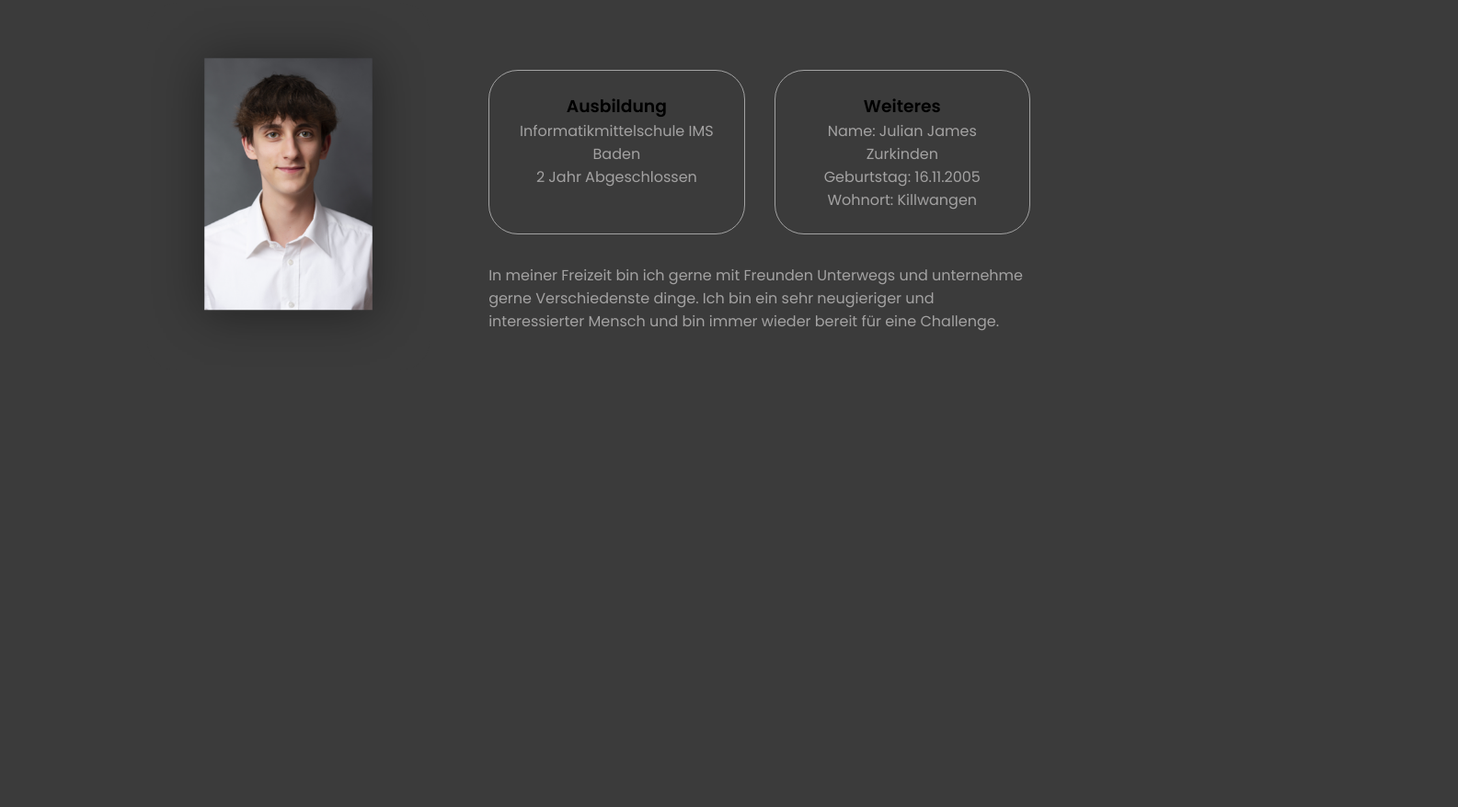
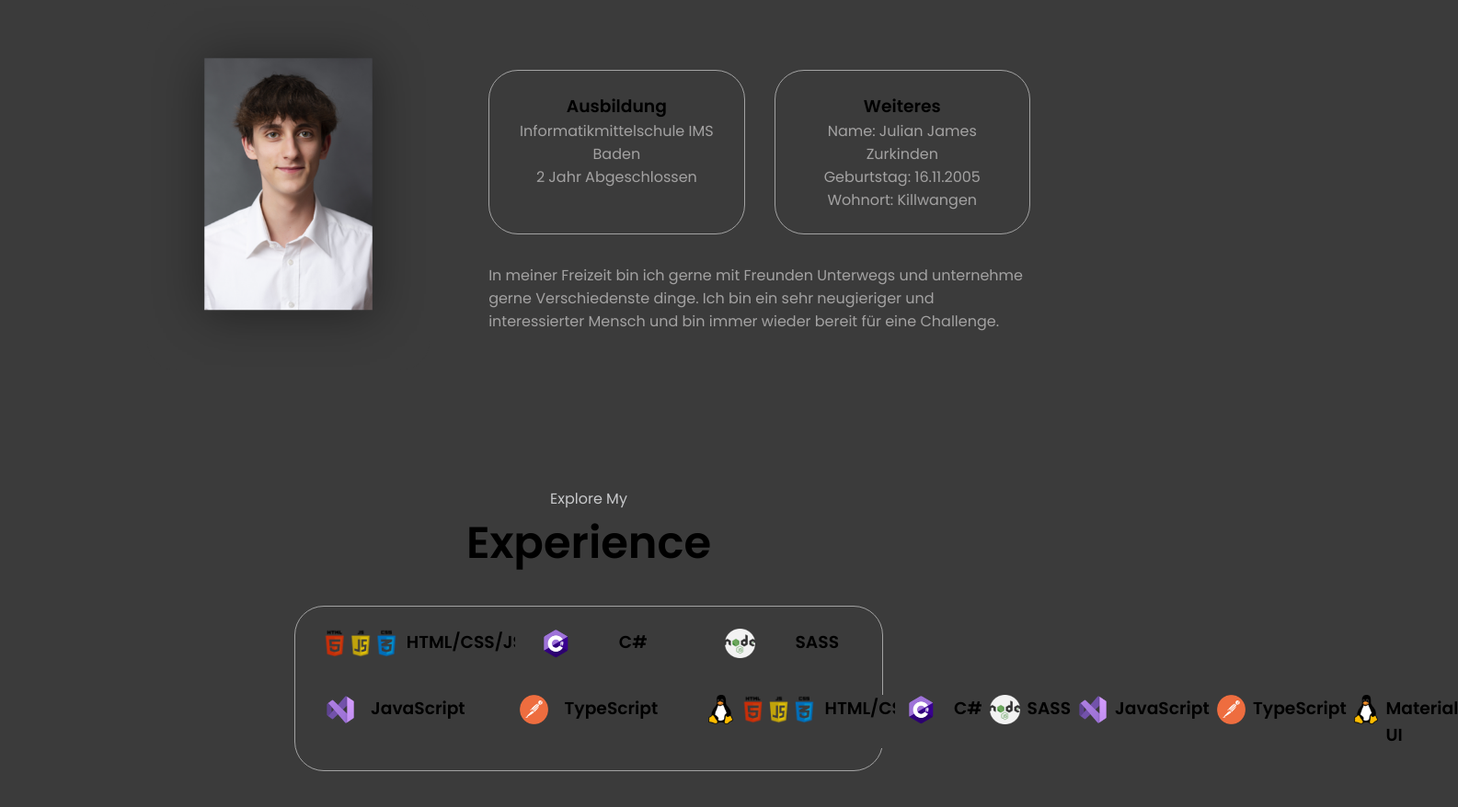
Before and after one commit to julian05z/BewerbungsSeite, a plain HTML site: page index.html in a window 1280 px wide. Shown: the part 996-1874 px from the top of the page at 92% size, 1585 px wide, since content can reach past the window. Before the commit the page ends 1544 px from the top, so only its background shows below. Drawn offline with Linux system fonts and the light colour scheme.

Commit message:
Meine kentnisse erstell noch nicht fertig

```diff
--- a/index.html
+++ b/index.html
@@ -92,6 +92,147 @@
             </div>
           </div>
         </div>
+
+
+        <section id="experience">
+            <p class="section__text__p1">Explore My</p>
+            <h1 class="title">Experience</h1>
+            <div class="experience-details-container">
+              <div class="about-containers">
+                <div class="details-container">
+
+                  <div class="article-container">
+                    <article>
+                      <img
+                        src="./assets/Bild17.png"
+                        alt="Experience icon"
+                        class="icon"
+                      />
+                      <div>
+                        <h3>HTML/CSS/JS</h3>
+
+                      </div>
+                    </article>
+                    <article>
+                      <img
+                        src="./assets/Bild16.png"
+                        alt="Experience icon"
+                        class="icon"
+                      />
+                      <div>
+                        <h3>C#</h3>
+
+                      </div>
+                    </article>
+                    <article>
+                      <img
+                        src="./assets/Bild14.png"
+                        alt="Experience icon"
+                        class="icon"
+                      />
+                      <div>
+                        <h3>SASS</h3>
+
+                      </div>
+                    </article>
+                    <article>
+                      <img
+                        src="./assets/Bild13.png"
+                        alt="Experience icon"
+                        class="icon"
+                      />
+                      <div>
+                        <h3>JavaScript</h3>
+
+                      </div>
+                    </article>
+                    <article>
+                      <img
+                        src="./assets/Bild12.png"
+                        alt="Experience icon"
+                        class="icon"
+                      />
+                      <div>
+                        <h3>TypeScript</h3>
+
+                      </div>
+                    </article>
+                    <article>
+                      <img
+                        src="./assets/Bild11.png"
+                        alt="Experience icon"
+                        class="icon"
+                      />
+                      <article>
+                        <img
+                          src="./assets/Bild17.png"
+                          alt="Experience icon"
+                          class="icon"
+                        />
+                        <div>
+                          <h3>HTML/CSS/JS</h3>
+
+                        </div>
+                      </article>
+                      <article>
+                        <img
+                          src="./assets/Bild16.png"
+                          alt="Experience icon"
+                          class="icon"
+                        />
+                        <div>
+                          <h3>C#</h3>
+
+                        </div>
+                      </article>
+                      <article>
+                        <img
+                          src="./assets/Bild14.png"
+                          alt="Experience icon"
+                          class="icon"
+                        />
+                        <div>
+                          <h3>SASS</h3>
+
+                        </div>
+                      </article>
+                      <article>
+                        <img
+                          src="./assets/Bild13.png"
+                          alt="Experience icon"
+                          class="icon"
+                        />
+                        <div>
+                          <h3>JavaScript</h3>
+
+                        </div>
+                      </article>
+                      <article>
+                        <img
+                          src="./assets/Bild12.png"
+                          alt="Experience icon"
+                          class="icon"
+                        />
+                        <div>
+                          <h3>TypeScript</h3>
+
+                        </div>
+                      </article>
+                      <article>
+                        <img
+                          src="./assets/Bild11.png"
+                          alt="Experience icon"
+                          class="icon"
+                        />
+                      <div>
+                        <h3>Material UI</h3>
+
+                      </div>
+                    </article>
+                  </div>
+                </div>
+
+            </div>
       <script src="script.js"></script>
 </body>
 </html>
--- a/style.css
+++ b/style.css
@@ -260,3 +260,40 @@ section {
   .text-container{
     color: rgb(227, 11, 11);
   }
+
+  #experience {
+    position: relative;
+  }
+
+  .experience-sub-title {
+    color: rgb(85, 85, 85);
+    font-weight: 600;
+    font-size: 1.75rem;
+    margin-bottom: 2rem;
+  }
+
+  .experience-details-container {
+    display: flex;
+    justify-content: center;
+    flex-direction: column;
+  }
+
+  .article-container {
+    display: flex;
+    text-align: initial;
+    flex-wrap: wrap;
+    flex-direction: row;
+    gap: 2.5rem;
+    justify-content: space-around;
+  }
+
+  article {
+    display: flex;
+    width: 10rem;
+    justify-content: space-around;
+    gap: 0.5rem;
+  }
+
+  article .icon {
+    cursor: default;
+  }
```
